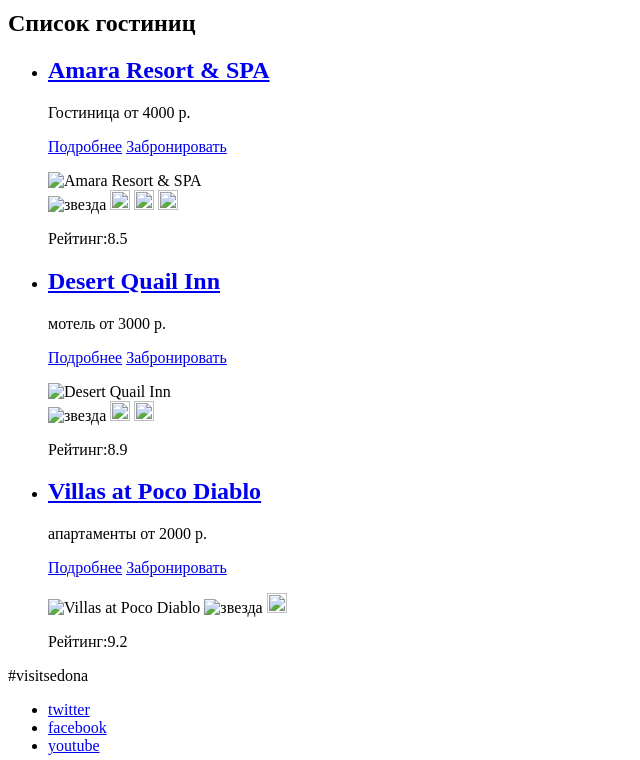
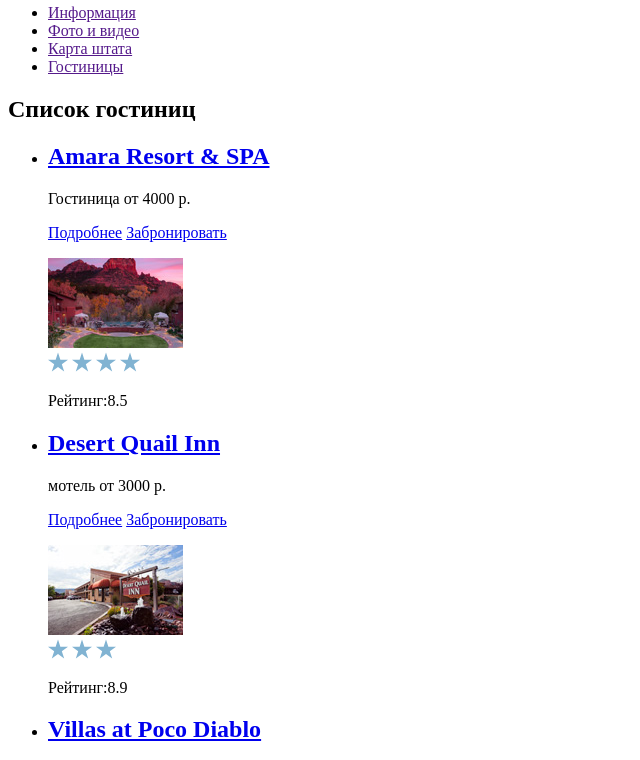
Before and after one commit to Marrut-lab/1174271-sedona-26, a plain HTML site: page hotels.html in a window 1280 px wide. Shown: the part 124-884 px from the top of the page, without its empty margins (0-640 px from the left). Drawn offline with Linux system fonts and the light colour scheme.

Commit message:
экспортировал картинки

```diff
--- a/hotels.html
+++ b/hotels.html
@@ -8,7 +8,7 @@
     <header>
       <nav>
         <a href="index.html">
-        <img src="logo.svg" width="66" height="66" alt="Логотип Sedona">
+        <img src="img/logo-sedona.svg" width="100" height="100" alt="Логотип Sedona">
         </a>
 
         <ul>
@@ -41,12 +41,12 @@
                  <a href="#">Забронировать</a>
                </p>
               </div>
-            <img src="amara.jpg" width="100" height="100" alt="Amara Resort & SPA"> <!--Это картинка гостиницы-->
+            <img src="img/amara.jpg" width="135" height="90" alt="Amara Resort & SPA"> <!--Это картинка гостиницы-->
             <div>                                                                   <!-- Это блок рейтингов-->
-              <img src="star" width="20" height="20" alt="звезда">
-              <img src="star" width="20" height="20" alt="">
-              <img src="star" width="20" height="20" alt="">
-              <img src="star" width="20" height="20" alt="">
+              <img src="img/star.svg" width="20" height="20" alt="звезда">
+              <img src="img/star.svg" width="20" height="20" alt="">
+              <img src="img/star.svg" width="20" height="20" alt="">
+              <img src="img/star.svg" width="20" height="20" alt="">
               </p>Рейтинг:8.5</p>
             </div>
 
@@ -66,12 +66,12 @@
               </div>
 
 
-            <img src="desert.jpg" width="100" height="100" alt="Desert Quail Inn">
+            <img src="img/desert.jpg" width="135" height="90" alt="Desert Quail Inn">
                 <div>
 
-                  <img src="star" width="20" height="20" alt="звезда">
-                  <img src="star" width="20" height="20" alt="">
-                  <img src="star" width="20" height="20" alt="">
+                  <img src="img/star.svg" width="20" height="20" alt="звезда">
+                  <img src="img/star.svg" width="20" height="20" alt="">
+                  <img src="img/star.svg" width="20" height="20" alt="">
                   </p>Рейтинг:8.9</p>
                 </div>
 
@@ -91,9 +91,9 @@
 
 
             <div>
-              <img src="amara.jpg" width="100" height="100" alt="Villas at Poco Diablo">
-              <img src="star" width="20" height="20" alt="звезда">
-              <img src="star" width="20" height="20" alt="">
+              <img src="img/villas.jpg" width="135" height="90" alt="Villas at Poco Diablo">
+              <img src="img/star.svg" width="20" height="20" alt="звезда">
+              <img src="img/star.svg" width="20" height="20" alt="">
               <p>Рейтинг:9.2</p>
             </div>
 
```
Also changed, not shown: index.html (+4 -2 lines), img/amara.jpg (added), img/background photo.jpg (added), img/desert.jpg (added), img/fb-icon.svg (added), img/intro-mask.svg (added), img/intro-welcome.svg (added), img/logo-htmlacademy.svg (added), img/logo-sedona.svg (added), img/star.svg (added), img/twitter.svg (added), img/villas.jpg (added), img/youtube.svg (added).
